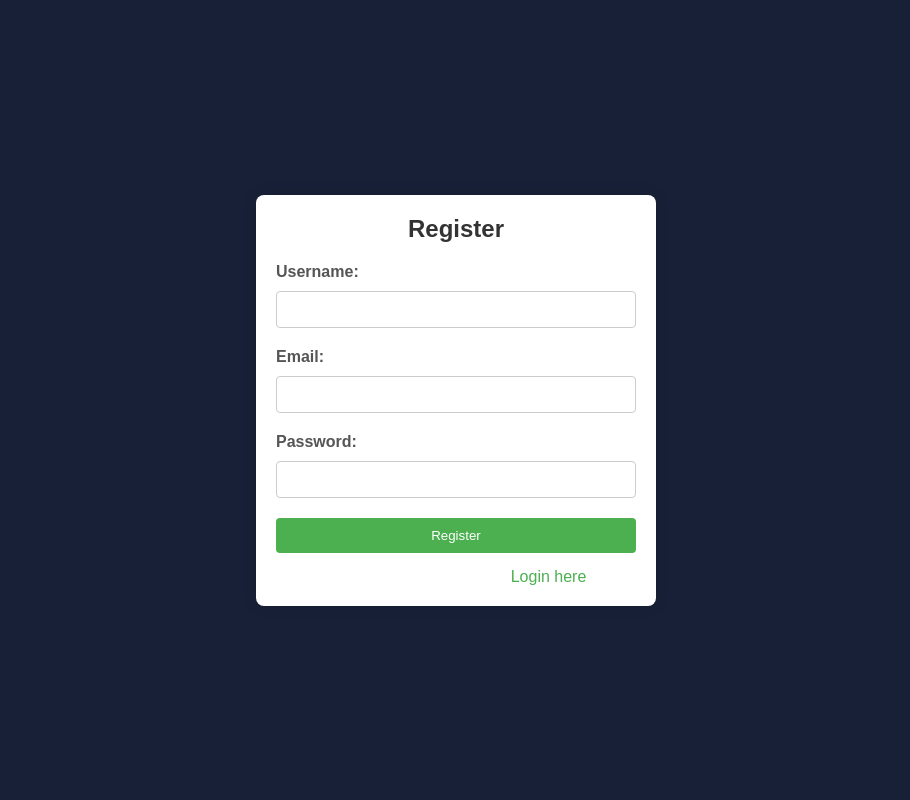
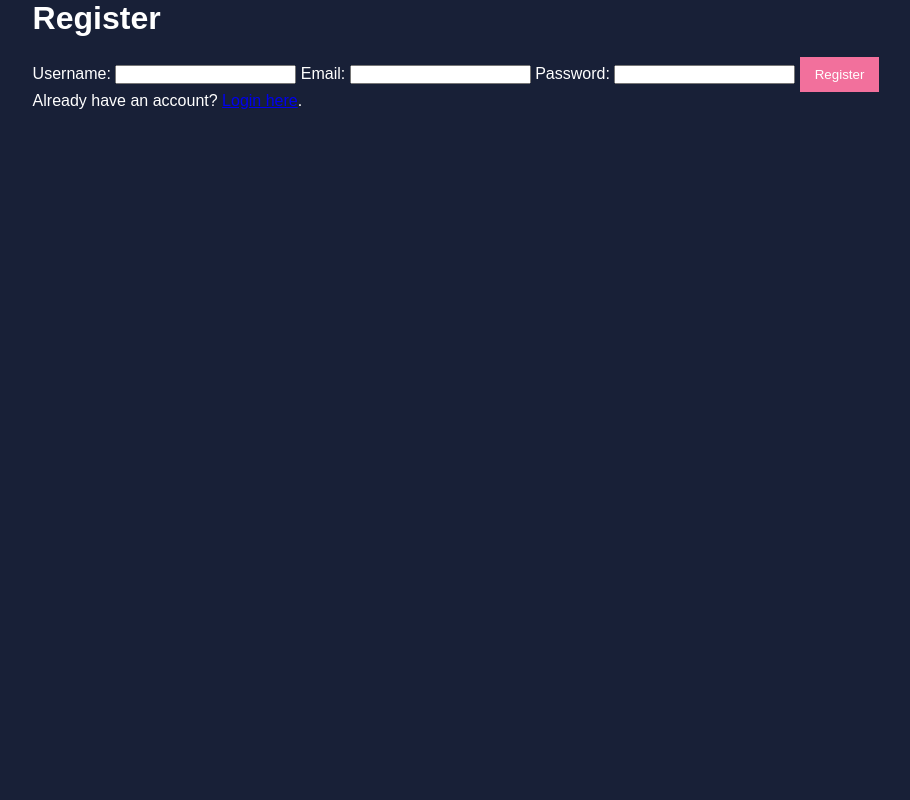
Before and after one commit to gsaiganesh283/makeit-interview-portal, a PHP site: page /register.php in a window 1280 px wide. Shown: the whole page, without its empty margins (184-1094 px from the left). Run offline with PHP 8.4, Linux system fonts and the light colour scheme.

Commit message:
Style Improvement
I

```diff
--- a/client/styles.css
+++ b/client/styles.css
@@ -1,16 +1,30 @@
+/* General Reset */
+* {
+  margin: 0;
+  padding: 0;
+  box-sizing: border-box;
+}
+
+/* Body Styling */
 body {
   margin: 0;
   font-family: Arial, sans-serif;
   background-color: #182037;
   color: #ffffff;
+  display: flex;
+  justify-content: center;
+  align-items: center;
+  height: 100vh;
 }
 
+/* Container */
 .container {
-  display:flex;
+  display: flex;
   flex-direction: column;
   height: 100vh;
 }
 
+/* Header */
 header {
   display: flex;
   justify-content: space-between;
@@ -20,7 +34,7 @@ header {
   border-bottom: 2px solid #3a3a5c;
 }
 
-h1 {
+header h1 {
   margin: 0;
   font-size: 24px;
   color: #f2709c;
@@ -110,13 +153,8 @@ main {
   outline: none;
 }
 
-.code-controls {
-  display: flex;
-  justify-content: flex-start;
-  margin-top: 10px;
-}
-
-.run-button, .reset-button, .submit-button, .analysis-button {
+/* Buttons */
+button {
   background-color: #f2709c;
   border: none;
   padding: 10px 15px;
@@ -243,286 +231,37 @@ main {
   height: 100px;
   border-radius: 50%;
   background-color: #f2709c;
-  color: white;
   display: flex;
   align-items: center;
   justify-content: center;
+  color: white;
   font-size: 24px;
+  margin-right: 20px;
 }
 
 .details {
-  text-align: left;
+  font-size: 18px;
 }
 
-.detailed-feedback, .recommendations {
-  text-align: left;
-  margin-bottom: 20px;
-}
-
-.skill-chart {
-  text-align: left;
-  margin-bottom: 20px;
-}
-
-.back-button {
-  background-color: #f2709c;
-  border: none;
-  padding: 10px 15px;
-  color: white;
-  cursor: pointer;
-  margin-top: 10px;
-}
-
-/* Basic reset */
-* {
-  margin: 0;
-  padding: 0;
-  box-sizing: border-box;
-}
-
-/* Set body height to 100% */
-html, body {
-  height: 100%;
-  font-family: Arial, sans-serif;
-}
-
-/* Centering the container */
-.container {
-  display: flex;
-  justify-content: center;
-  align-items: center;
-  height: 100%;
-}
-
-/* Form styling */
-form {
-  background-color: #f2f2f2;
-  padding: 20px;
-  border-radius: 8px;
-  box-shadow: 0px 0px 15px rgba(0, 0, 0, 0.1);
+.skill-chart canvas {
   width: 100%;
-  max-width: 400px;
-}
-
-h1 {
-  text-align: center;
-  margin-bottom: 20px;
-}
-
-label {
-  display: block;
-  margin-bottom: 10px;
-  font-weight: bold;
-}
-
-input[type="text"], input[type="password"] {
-  width: 100%;
-  padding: 10px;
-  margin-bottom: 20px;
-  border: 1px solid #ccc;
-  border-radius: 4px;
-}
-
-button {
-  width: 100%;
-  padding: 10px;
-  background-color: #4CAF50;
-  color: white;
-  border: none;
-  border-radius: 4px;
-  cursor: pointer;
-}
-
-button:hover {
-  background-color: #45a049;
-}
-
-p {
-  text-align: center;
-  margin-top: 15px;
-}
-
-a {
-  color: #4CAF50;
-  text-decoration: none;
-}
-
-a:hover {
-  text-decoration: underline;
+  height: 300px;
 }
 
 
-/* Basic reset */
-* {
-  margin: 0;
-  padding: 0;
-  box-sizing: border-box;
+.boxes-container {
+  display: flex;
+  justify-content: space-between;
+  margin-top: 20px;
 }
 
-/* Set body height to 100% */
-html, body {
-  height: 100%;
-  font-family: Arial, sans-serif;
+.box {
+  background-color: #2b2b3b;
+  padding: 10px;
+  border-radius: 5px;
+  width: 48%;
 }
 
-/* Centering the container */
-.container {
-  display: flex;
-  justify-content: center;
-  align-items: center;
-  height: 100%;
+footer{
+  text-align: center;
 }
-
-/* Form styling */
-form {
-  background-color: #f2f2f2;
-  padding: 20px;
-  border-radius: 8px;
-  box-shadow: 0px 0px 15px rgba(0, 0, 0, 0.1);
-  width: 100%;
-  max-width: 400px;
-}
-
-h1 {
-  text-align: center;
-  margin-bottom: 20px;
-}
-
-label {
-  display: block;
-  margin-bottom: 10px;
-  font-weight: bold;
-}
-
-input[type="text"], input[type="email"], input[type="password"] {
-  width: 100%;
-  padding: 10px;
-  margin-bottom: 20px;
-  border: 1px solid #ccc;
-  border-radius: 4px;
-}
-
-button {
-  width: 100%;
-  padding: 10px;
-  background-color: #4CAF50;
-  color: white;
-  border: none;
-  border-radius: 4px;
-  cursor: pointer;
-}
-
-button:hover {
-  background-color: #45a049;
-}
-
-p {
-  text-align: center;
-  margin-top: 15px;
-}
-
-a {
-  color: #4CAF50;
-  text-decoration: none;
-}
-
-a:hover {
-  text-decoration: underline;
-}
-/* Basic reset */
-* {
-    margin: 0;
-    padding: 0;
-    box-sizing: border-box;
-}
-
-/* Set body height to 100% */
-html, body {
-    height: 100%;
-    font-family: Arial, sans-serif;
-}
-
-/* Centering the container */
-.container {
-    display: flex;
-    justify-content: center;
-    align-items: center;
-    height: 100%;
-}
-
-/* Form styling */
-form {
-    background-color: #ffffff; /* White background for the form */
-    padding: 20px;
-    border-radius: 8px;
-    box-shadow: 0px 0px 15px rgba(0, 0, 0, 0.1);
-    width: 100%;
-    max-width: 400px;
-}
-
-h1 {
-    text-align: center;
-    margin-bottom: 20px;
-    color: #333333; /* Dark gray color for the heading */
-}
-
-label {
-    display: block;
-    margin-bottom: 10px;
-    font-weight: bold;
-    color: #555555; /* Medium gray color for labels */
-}
-
-input[type="text"], input[type="email"], input[type="password"] {
-    width: 100%;
-    padding: 10px;
-    margin-bottom: 20px;
-    border: 1px solid #cccccc; /* Light gray border for input fields */
-    border-radius: 4px;
-    color: #333333; /* Dark gray text color for input fields */
-}
-
-input[type="text"]:focus, input[type="email"]:focus, input[type="password"]:focus {
-    border-color: #4CAF50; /* Green border color on focus */
-    outline: none;
-}
-
-button {
-    width: 100%;
-    padding: 10px;
-    background-color: #4CAF50; /* Green background color for buttons */
-    color: white;
-    border: none;
-    border-radius: 4px;
-    cursor: pointer;
-}
-
-button:hover {
-    background-color: #45a049; /* Darker green on hover */
-}
-
-p {
-    text-align: center;
-    margin-top: 15px;
-}
-
-a {
-    color: #4CAF50; /* Green color for links */
-    text-decoration: none;
-}
-
-a:hover {
-    text-decoration: underline;
-}
-
-
-
-/* Enlarged Interviewer Image */
-.interviewer img {
-  width: 150px;  /* Increase the size */
-  height: 150px; /* Maintain aspect ratio */
-  border-radius: 50%; /* Make it a circle if the image is square */
-  border: 2px solid #ccc; /* Optional border */
-  box-shadow: 0 4px 8px rgba(0, 0, 0, 0.2); /* Add some shadow */
-  object-fit: cover; /* Ensure the image covers the area */
-}
```
Also changed, not shown: other parts of client/styles.css (+48 -69 lines).
